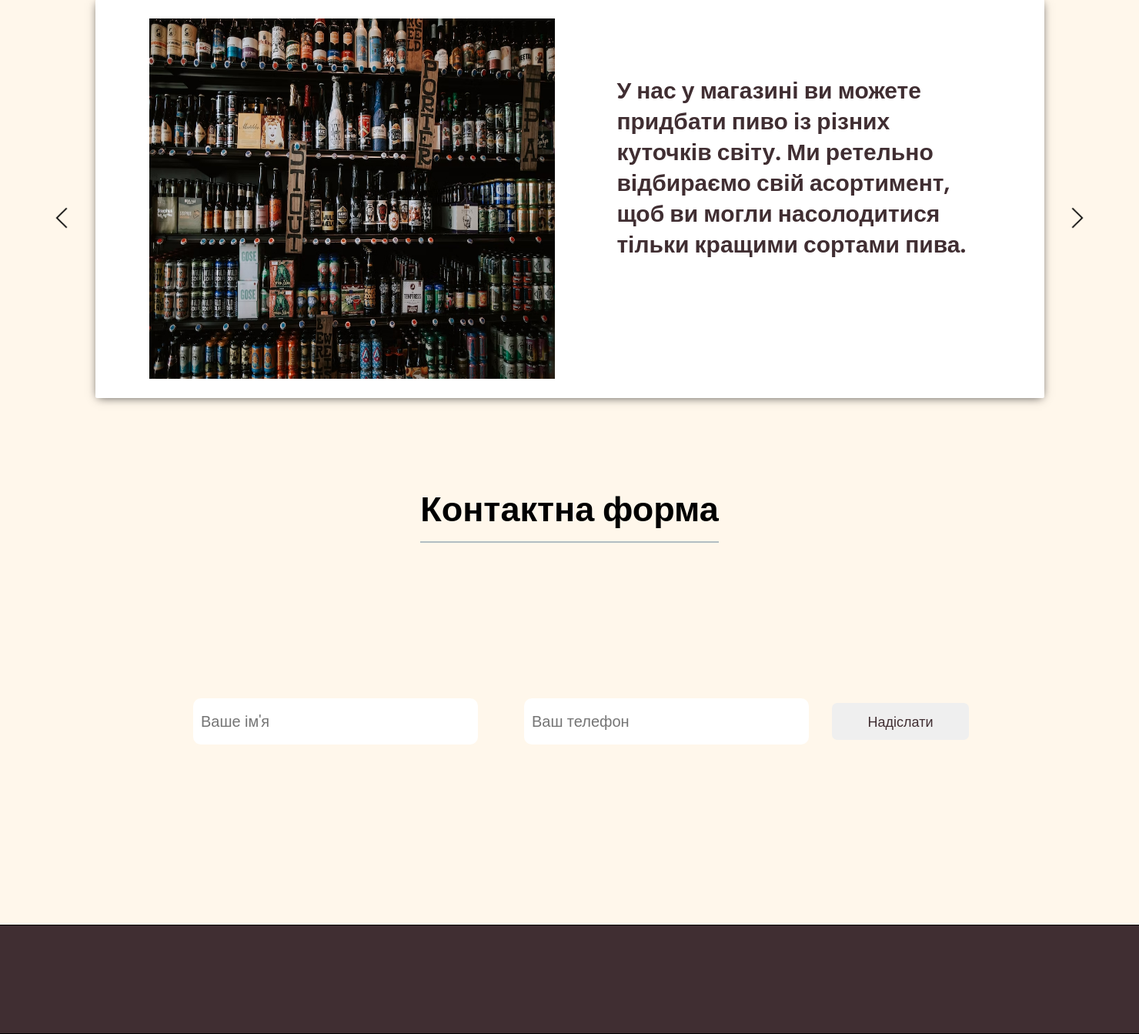
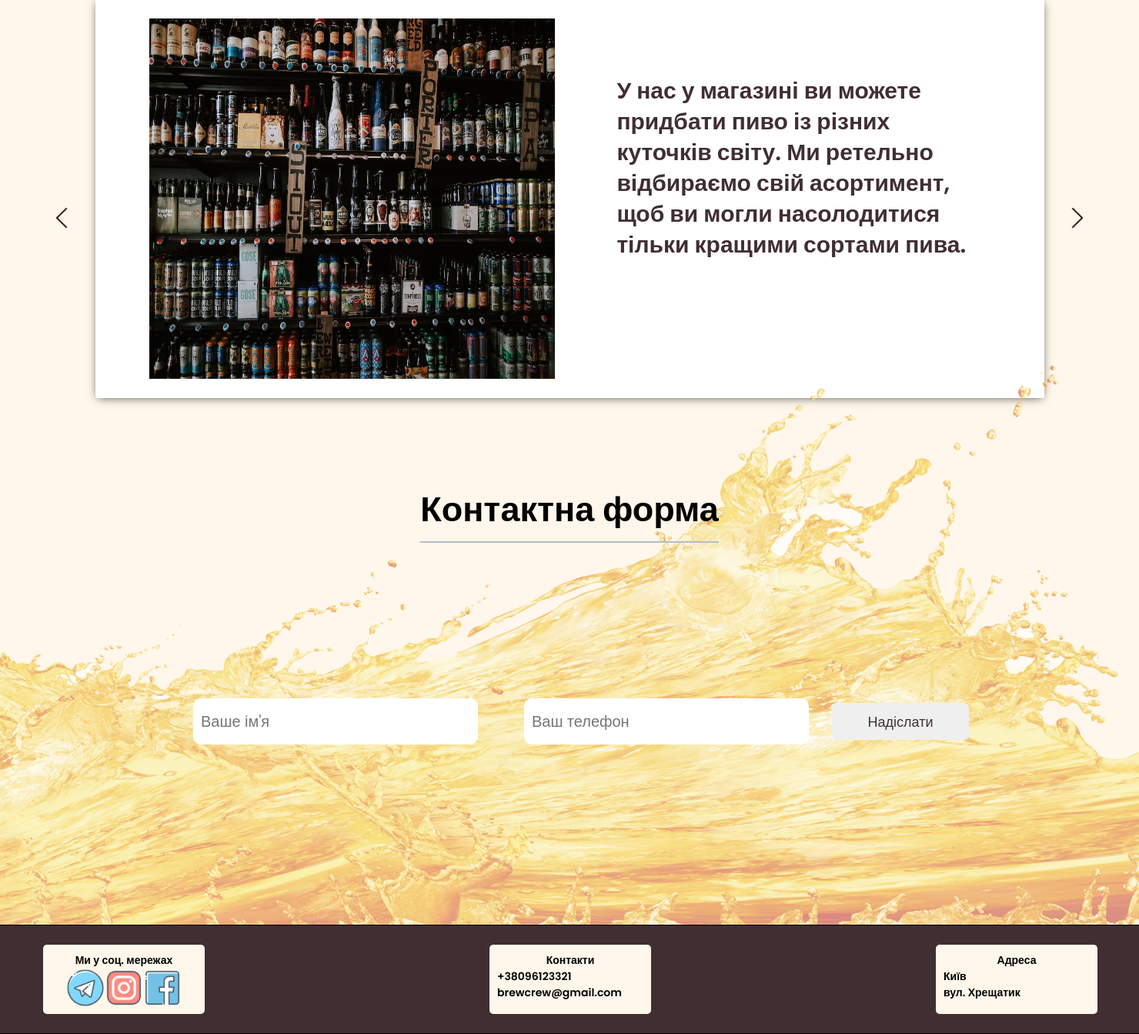
Before and after one commit to ruslansymonenko/brew_crew, a PHP site: page / in a window 1480 px wide; the page is wider, and only the part inside the window is pictured. Shown: the part 1599-2942 px from the top of that part at 77% size. Run offline with PHP 8.4, Linux system fonts and the light colour scheme.

Commit message:
completed basic html and css structure

```diff
--- a/index.html
+++ b/index.html
@@ -120,11 +120,38 @@
                         </form>
                     </div>
                 </div>
+
+                <img src="./src/assets/img/decorations/beer-wave.png" alt="" class="contact_form-decoration">
             </section>
         </main>
 
         <footer class="footer">
-
+            <div class="container footer_container">
+                <div class="footer_info footer_social_media">
+                    <h4>Ми у соц. мережах</h4>
+                    <ul class="social_media">
+                        <li class="social_media-item">
+                            <img src="./src/assets/icons/social-media/logo_telegram.png" alt="">
+                        </li>
+                        <li class="social_media-item">
+                            <img src="./src/assets/icons/social-media/logo_instagram.png" alt="">
+                        </li>
+                        <li class="social_media-item">
+                            <img src="./src/assets/icons/social-media/logo_facebook.png" alt="">
+                        </li>
+                    </ul>
+                </div>
+                <div class="footer_info footer_contacts">
+                    <h4>Контакти</h4>
+                    <p>+38096123321</p>
+                    <p>brewcrew@gmail.com</p>
+                </div>
+                <div class="footer_info footer_adress">
+                    <h4>Адреса</h4>
+                    <p>Київ</p>
+                    <p>вул. Хрещатик</p>
+                </div>
+            </div>
         </footer>
     </div>
 
--- a/src/css/style.css
+++ b/src/css/style.css
@@ -161,10 +161,11 @@ main {
     display: flex;
     flex-direction: column;
     align-items: center;
+    position: relative;
     height: 720px;
     width: 100%;
     color: #402E32;
-
+    z-index: 2;
 }
 
 .store_container {
@@ -252,7 +253,6 @@ main {
     -moz-box-shadow: 1px 3px 9px -4px rgba(0,0,0,0.75);
     box-shadow: 1px 3px 9px -4px rgba(0,0,0,0.75);
     background-color: #F8BB86;
-    /* background: linear-gradient(87.86deg, #FEC38E 26.56%, #9A2F00 146.12%); */
 }
 
 .goods_slider-item {
@@ -373,6 +373,7 @@ main {
     display: flex;
     justify-content: center;
     align-items: center;
+    position: relative;
     margin-top: 30px;
     height: 580px;
     width: 100%;
@@ -382,6 +383,7 @@ main {
     flex-direction: column;
     width: 100%;
     height: 100%;
+    z-index: 2;
 }
 
 .contact_form-header {
@@ -422,11 +424,48 @@ main {
     outline: none;
 }
 
+.contact_form-decoration {
+    position: absolute;
+    opacity: 0.5;
+    bottom: 0px;
+    z-index: 1;
+}
+
 /*------------------------------------FOOTER*/
 
 .footer {
+    display: flex;
+    align-items: center;
     height: 140px;
     width: 100%;
     background-color: #402E32;
     border: 1px solid black;
 }
+
+.footer_container {
+    height: 100%;
+    justify-content: space-between;
+}
+
+.footer_info {
+    height: 50%;
+    width: 190px;
+    background-color: #FFF7EB;
+    border-radius: 5px;
+    padding: 10px;
+}
+
+.footer_info h4 {
+    text-align: center;
+}
+
+.social_media {
+    display: flex;
+    align-items: center;
+    justify-content: center;
+}
+
+.social_media-item img {
+    height: 50px;
+    width: 50px;
+}
```
Also changed, not shown: src/assets/icons/social-media/logo_facebook.png (added), src/assets/icons/social-media/logo_instagram.png (added), src/assets/icons/social-media/logo_telegram.png (added), src/assets/img/decorations/beer- glasses.png (added), src/assets/img/decorations/beer-wave.png (added).
